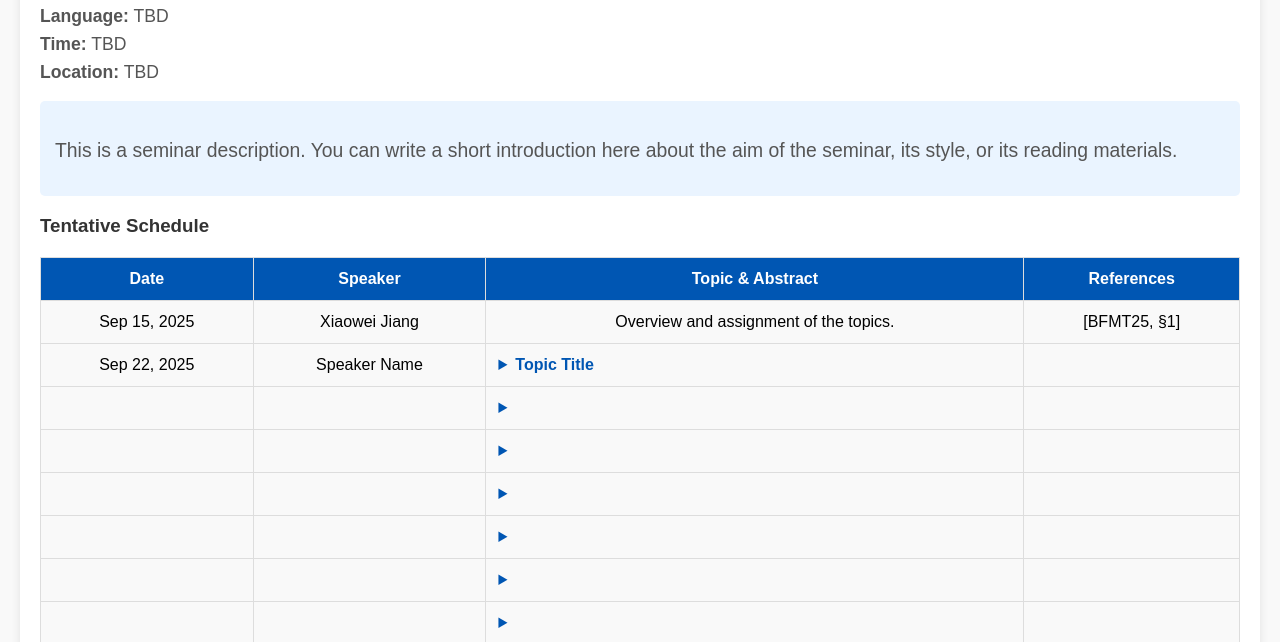
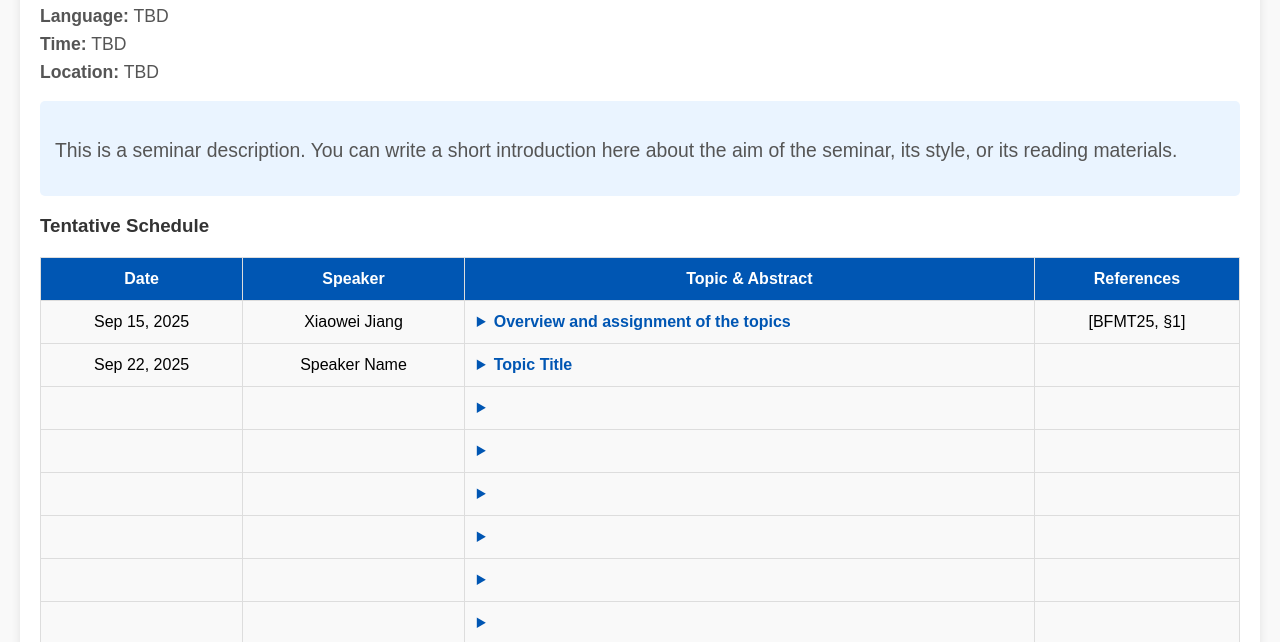
Before and after one commit to XiaoweiJiang-math/xiaoweijiang-math.github.io, a plain HTML site: page b-semiample.html in a window 1280 px wide. Shown: the part 156-798 px from the top of the page. Drawn offline with Linux system fonts and the light colour scheme.

Commit message:
Update b-semiample.html

```diff
--- a/b-semiample.html
+++ b/b-semiample.html
@@ -150,9 +150,10 @@
                 <td>Sep 15, 2025</td>
                 <td>Xiaowei Jiang</td>
                 <td>
-
-                    Overview and assignment of the topics.
-
+                  <details>
+                    <summary>Overview and assignment of the topics</summary>
+                    Short description of the main content of this talk.
+                  </details>
                 </td>
                 <td>[BFMT25, §1]</td>
             </tr>
```
